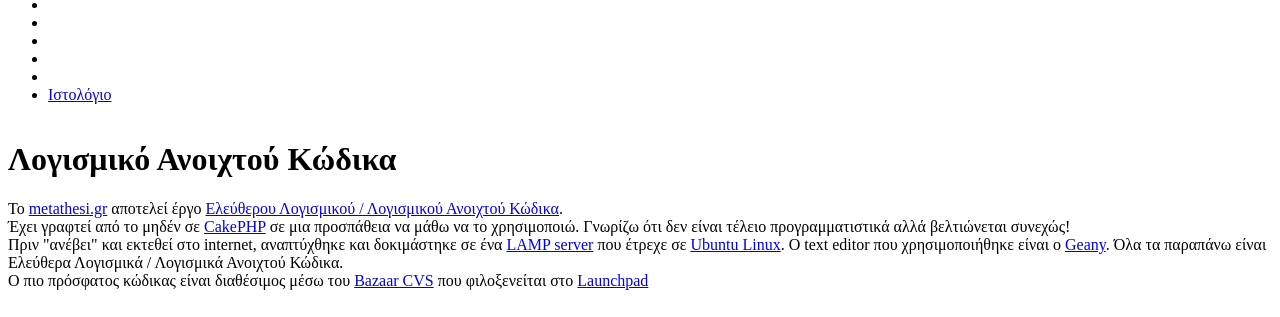
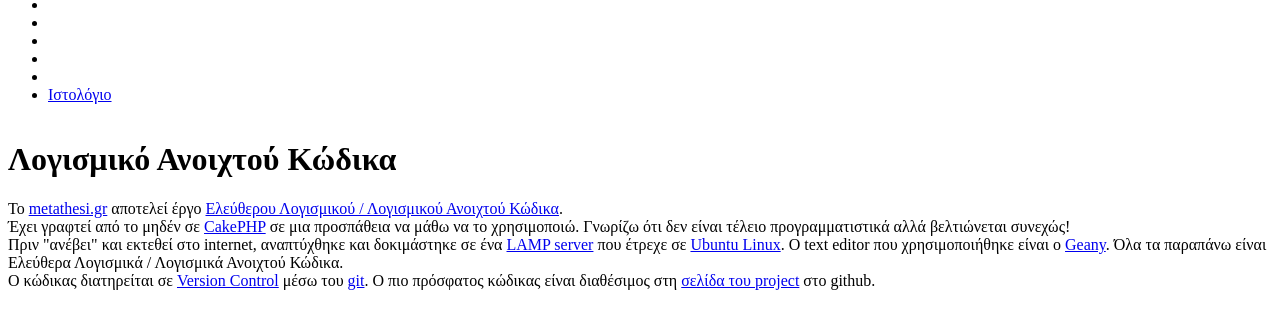
Before and after one commit to ale3andro/metathesi, a CakePHP app: template app/views/pages/opensource.ctp in a window 1280 px wide. Shown: the part 136-453 px from the top of the page. Run offline with PHP 8.4 and a stand-in for CakePHP, Linux system fonts and the light colour scheme; the template is opened without the code that fills it, so the values that code supplies are empty; some libraries are stand-ins or nearby versions.

Commit message:
new opensource page

```diff
--- a/app/views/pages/opensource.ctp
+++ b/app/views/pages/opensource.ctp
@@ -23,9 +23,9 @@
 						<a href="http://www.geany.org/">Geany<?php echo $html->image('external_link.gif', array('class'=>'external')); ?></a>. Όλα τα παραπάνω είναι Ελεύθερα Λογισμικά / Λογισμικά
 						Ανοιχτού Κώδικα.
 						<br />
-						Ο πιο πρόσφατος κώδικας είναι διαθέσιμος μέσω του
-						<a href="http://bazaar-vcs.org/BzrForCVSUsers">Bazaar CVS<?php echo $html->image('external_link.gif', array('class'=>'external')); ?></a> που φιλοξενείται στο
-						<a href="https://code.launchpad.net/~ale3andro">Launchpad<?php echo $html->image('external_link.gif', array('class'=>'external')); ?></a>
+						Ο κώδικας διατηρείται σε <a href="http://en.wikipedia.org/wiki/Revision_control">Version Control<?php echo $html->image('external_link.gif', array('class'=>'external')); ?></a> μέσω του
+							<a href="http://git-scm.com/">git<?php echo $html->image('external_link.gif', array('class'=>'external')); ?></a>.
+						Ο πιο πρόσφατος κώδικας είναι διαθέσιμος στη <a href="http://github.com/ale3andro/metathesi">σελίδα του project<?php echo $html->image('external_link.gif', array('class'=>'external')); ?></a> στο github.
 					</p>
 				</div>
 			</div>
```
